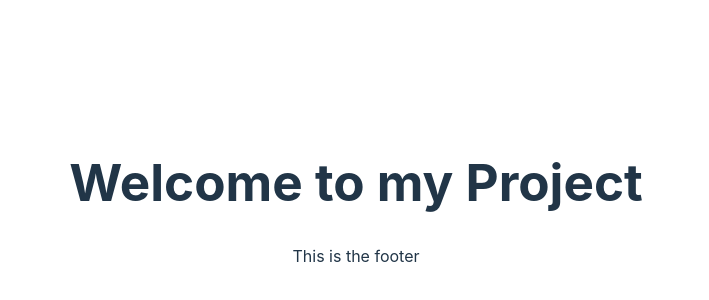
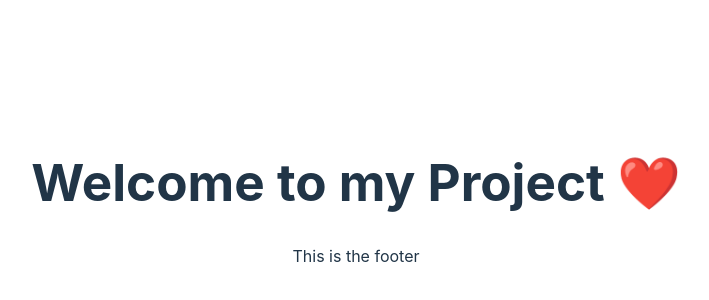
Before and after one commit to lammona/lammona-project-week-11-soc, a React (Vite) app: page / in a window 1280 px wide. Shown: the part 198-498 px from the top of the page, without its empty margins (284-993 px from the left). Built offline with nearby package versions, Linux system fonts and the light colour scheme.

Commit message:
changed all files back to typescript .tsx

```diff
--- a/src/App.jsx
+++ b/src/App.tsx
@@ -1,9 +1,9 @@
-import { useState } from 'react'
-import reactLogo from './assets/react.svg'
-import viteLogo from '/vite.svg'
+// import { useState } from 'react'
+// import reactLogo from './assets/react.svg'
+// import viteLogo from '/vite.svg'
 import './App.css'
 import { Header } from './Components/Header/Header'
-import { Footer } from './components/footer/footer'
+import { Footer } from './Components/Footer/Footer'
 
 
 function App() {
@@ -12,7 +12,7 @@ function App() {
   return (
     <>
     <div>
-      <Header/>
+      <Header title="Welcome to my Project ❤️"/>
       <Footer/>
       </div>
 
--- /dev/null
+++ b/src/components/header/Header.tsx
@@ -0,0 +1,11 @@
+interface HeaderProps {
+    title: string;
+}
+
+export function Header({ title }: HeaderProps) {
+    return (
+        <header>
+            <h1>{title}</h1>
+        </header>
+    )
+}
--- a/src/components/header/header.jsx
+++ /dev/null
@@ -1,7 +0,0 @@
-export function Header() {
-    return (
-        <header>
-            <h1>Welcome to my Project</h1>
-        </header>
-    )
-}
--- a/src/main.tsx
+++ b/src/main.tsx
@@ -1,7 +1,7 @@
 import { StrictMode } from 'react'
 import { createRoot } from 'react-dom/client'
 import './index.css'
-import App from './App.jsx'
+import App from './App.js'
 
 createRoot(document.getElementById('root')!).render(
   <StrictMode>
```
Also changed, not shown: src/components/flashcards/Flashcards.tsx (added), src/components/flashcards/card/Card.tsx (added), src/components/flashcards/card/card.jsx (deleted), src/components/flashcards/flashcards.jsx (deleted), src/components/footer/Footer.tsx (renamed from src/components/footer/footer.jsx).
